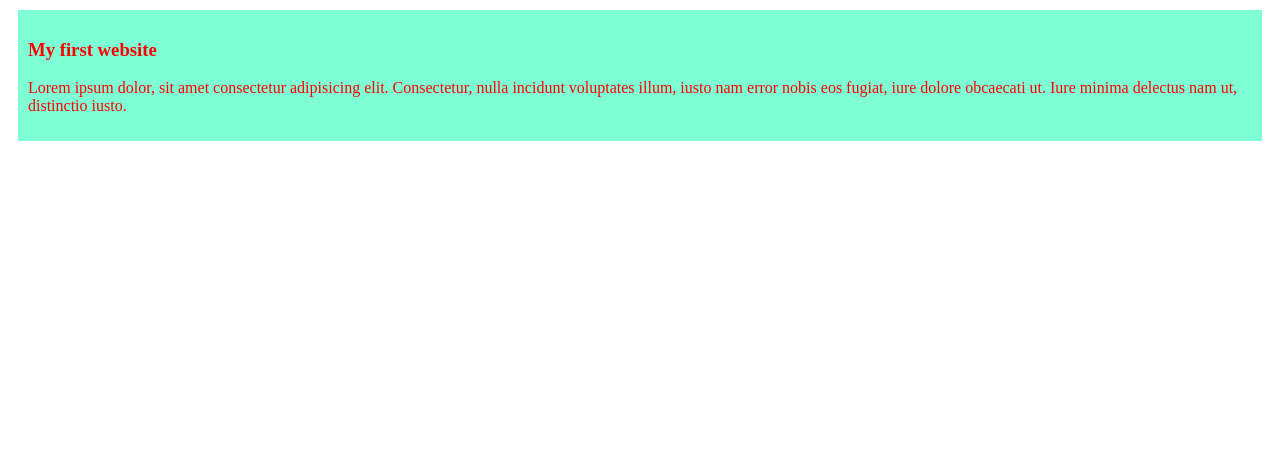
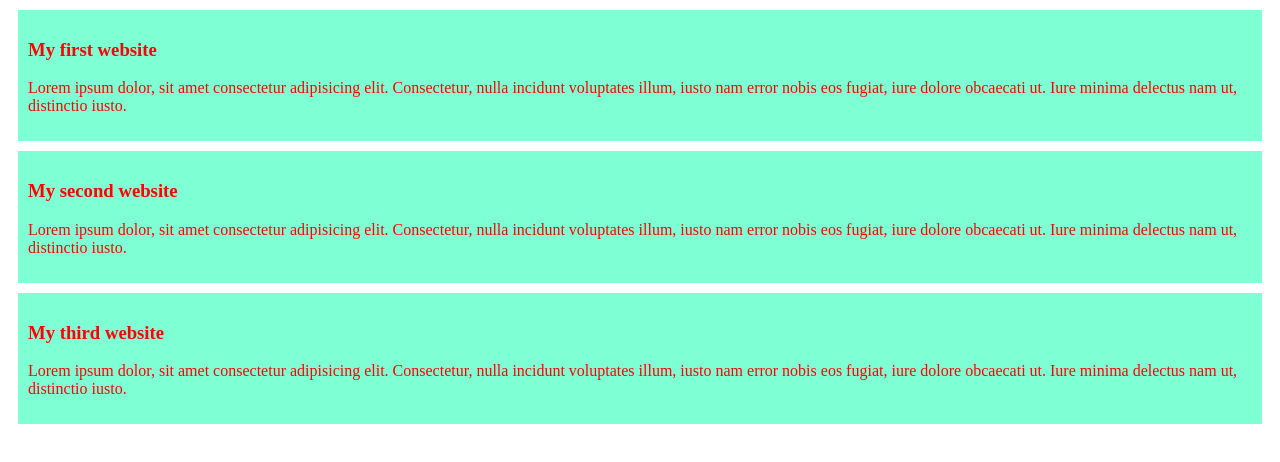
Before and after one commit to nasrinsultanaredee/my-simple-website, a plain HTML site: page index.html in a window 1280 px wide. Drawn offline with Linux system fonts and the light colour scheme.

Commit message:
added my second and third blog

```diff
--- a/index.html
+++ b/index.html
@@ -11,6 +11,14 @@
     <h3>My first website</h3>
     <p>Lorem ipsum dolor, sit amet consectetur adipisicing elit. Consectetur, nulla incidunt voluptates illum, iusto nam error nobis eos fugiat, iure dolore obcaecati ut. Iure minima delectus nam ut, distinctio iusto.</p>
   </div>
+  <div>
+    <h3>My second website</h3>
+    <p>Lorem ipsum dolor, sit amet consectetur adipisicing elit. Consectetur, nulla incidunt voluptates illum, iusto nam error nobis eos fugiat, iure dolore obcaecati ut. Iure minima delectus nam ut, distinctio iusto.</p>
+  </div>
+  <div>
+    <h3>My third website</h3>
+    <p>Lorem ipsum dolor, sit amet consectetur adipisicing elit. Consectetur, nulla incidunt voluptates illum, iusto nam error nobis eos fugiat, iure dolore obcaecati ut. Iure minima delectus nam ut, distinctio iusto.</p>
+  </div>
 
 </body>
 </html>
```
